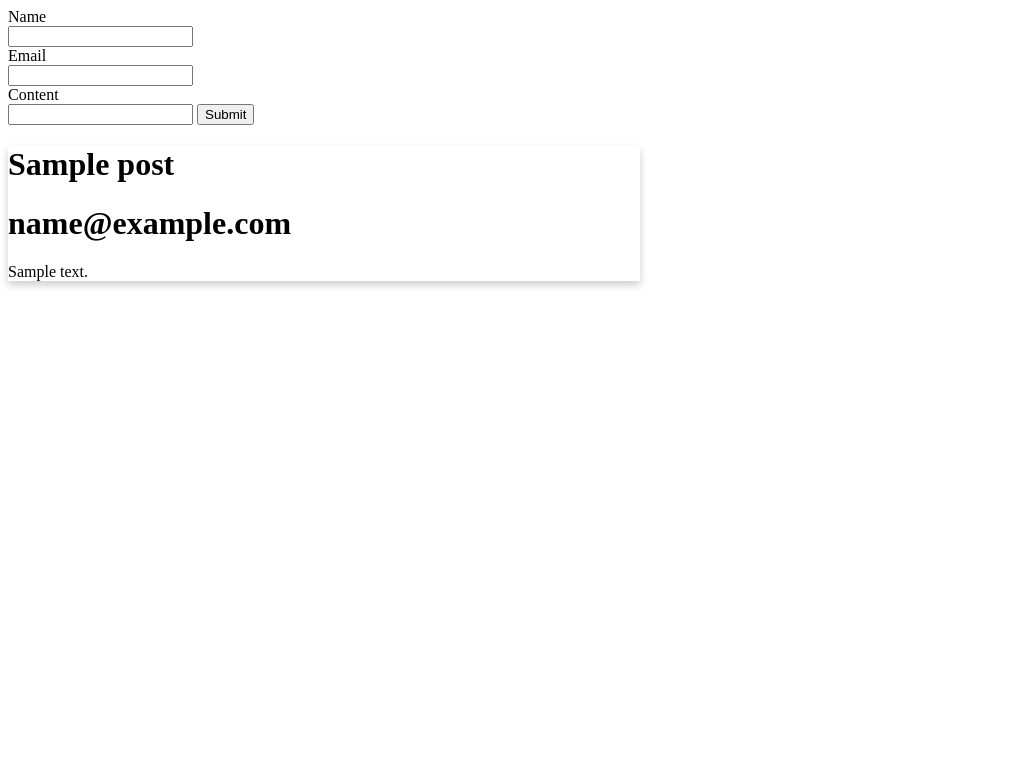
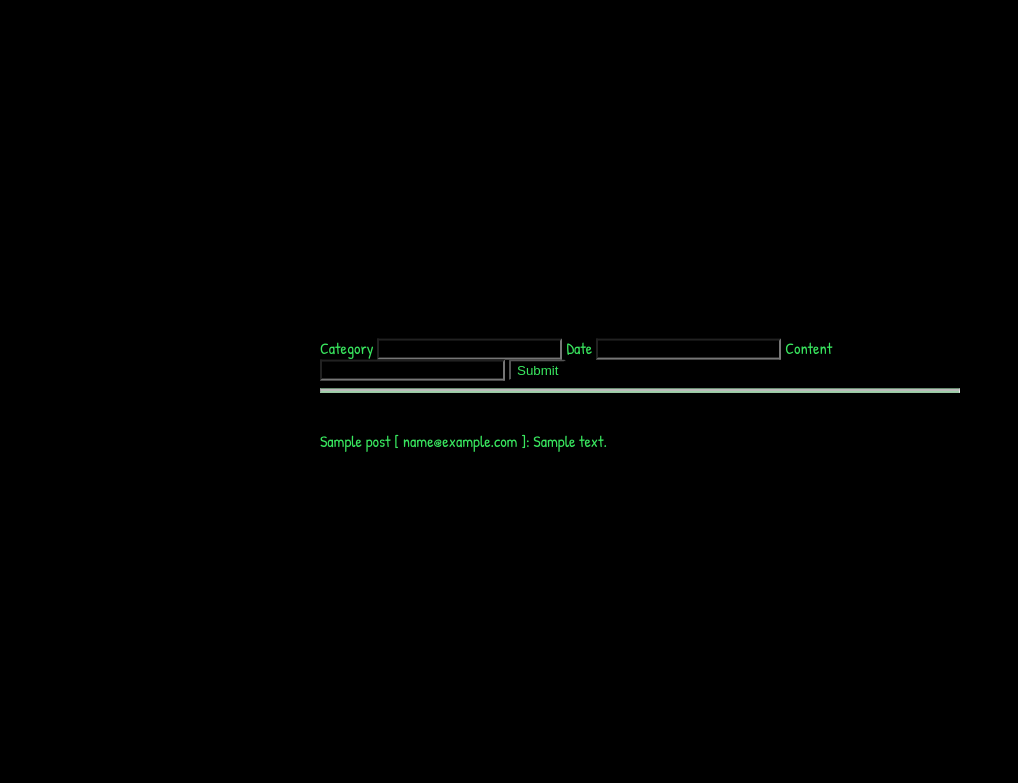
Before and after one commit to MLH-Fellowship/project-22-fal-13-hackathon-team-2, a Flask app: template app/templates/timeline.html in a window 1280 px wide. Shown: the top 783 px of the page, without its empty margins (0-1018 px from the left). Run offline with Flask 2, Linux system fonts and the light colour scheme; the template is opened without the code that fills it: most values are stand-ins (such as "Sample title", 1, 10 or a date in 2020); parts of the project's set-up code (start-up, migrations or seed data) failed here and were passed over.

Commit message:
Made CSS changes

```diff
--- a/app/__init__.py
+++ b/app/__init__.py
@@ -33,11 +33,11 @@ mydb.create_tables([TimelinePost])
 
 
 
-# Places JSON
+
 json_url = os.path.join(SITE_ROOT, "data", "places.json")
 places = json.load(open(json_url))
 
-# Hobbies JSON
+
 json_url = os.path.join(SITE_ROOT, "data", "hobbies.json")
 hobbies = json.load(open(json_url))
 
--- a/app/templates/timeline.html
+++ b/app/templates/timeline.html
@@ -1,28 +1,68 @@
+<!DOCTYPE html>
+
+<head>
+    <link rel="preconnect" href="https://fonts.gstatic.com" crossorigin>
+    <link href="https://fonts.googleapis.com/css2?family=Patrick+Hand&display=swap" rel="stylesheet">
+    <!-- <link rel="stylesheet" href="https://cdn.jsdelivr.net/npm/bootstrap@4.0.0/dist/css/bootstrap.min.css" integrity="sha384-Gn5384xqQ1aoWXA+058RXPxPg6fy4IWvTNh0E263XmFcJlSAwiGgFAW/dAiS6JXm" crossorigin="anonymous" /> -->
+    <!-- <link lang="sass" rel="stylesheet" href="/static/styles/main.css" /> -->
+
+    <style>
+        body {
+            background-color: black;
+            align-items: center;
+            margin-top: 100px;
+        }
+
+        h1,
+        p,
+        li,
+        h2,
+        a,
+        label {
+            color: #39e75f;
+            font-family: 'Patrick Hand', cursive;
+        }
+
+        .box1 {
+            position: absolute;
+            top: 50%;
+            left: 50%;
+            transform: translate(-50%, -50%);
+        }
+
+        .card {
+            box-shadow: 0 4px 8px 0 rgba(0, 0, 0, 0.2);
+            width: 50%;
+            line-height: 80%;
+        }
+
+        hr.solid {
+            border-top: 3px solid #bbb;
+            background-color: #39e75f;
+        }
+    </style>
+</head>
+
+<div class="box1">
     <div class="draft">
         <form action="{{ url_for('post_time_line_post') }}" method="post">
-        <label for="name">Name</label><br>
-        <input type="text" name="name"><br>
-        <label for="email">Email</label><br>
-        <input type="text" name="email"><br>
-        <label for="content">Content</label><br>
-        <input type="text" name="content">
-        <input type="submit">
+            <label for="name">Category</label>
+            <input type="text" name="name" style="background-color: black; color:#39e75f" autocomplete="off">
+            <label for="email">Date</label>
+            <input type="text" name="email" style="background-color: black; color:#39e75f" autocomplete="off">
+            <label for="content">Content</label>
+            <input type="text" name="content" style="background-color: black; color:#39e75f" autocomplete="off">
+            <input type="submit" style="background-color: black; color: #39e75f; border-radius: 2px">
+            <hr class="solid"> <br>
         </form>
     </div>
 
 
+
+
     {% for post in posts -%}
     <div class="card">
-    <h1>{{ post.name }}</h1>
-    <h1>{{ post.email }}</h1>
-    <p>{{ post.content}}</p>
+        <p>{{ post.name }} [ {{ post.email }} ]: {{ post.content}}</p>
     </div>
     {% endfor %}
-
-
-<style>
-    .card {
-        box-shadow: 0 4px 8px 0 rgba(0, 0, 0, 0.2);
-        width: 50%;
-    }
-</style>
+</div>
```
Also changed, not shown: app/templates/profile.html (+39 -2 lines). Lines whose indentation alone changed are shown as unchanged.
